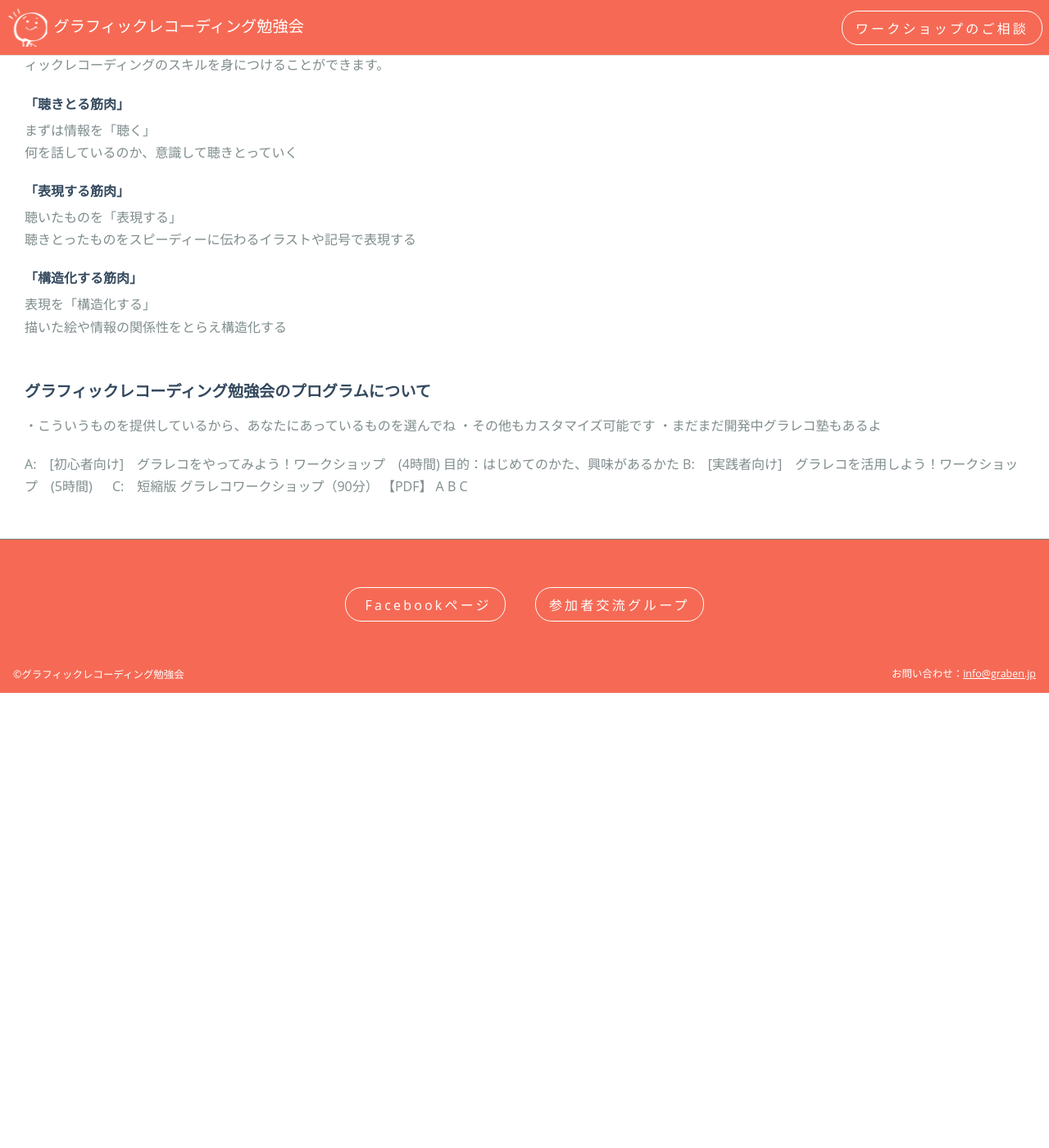
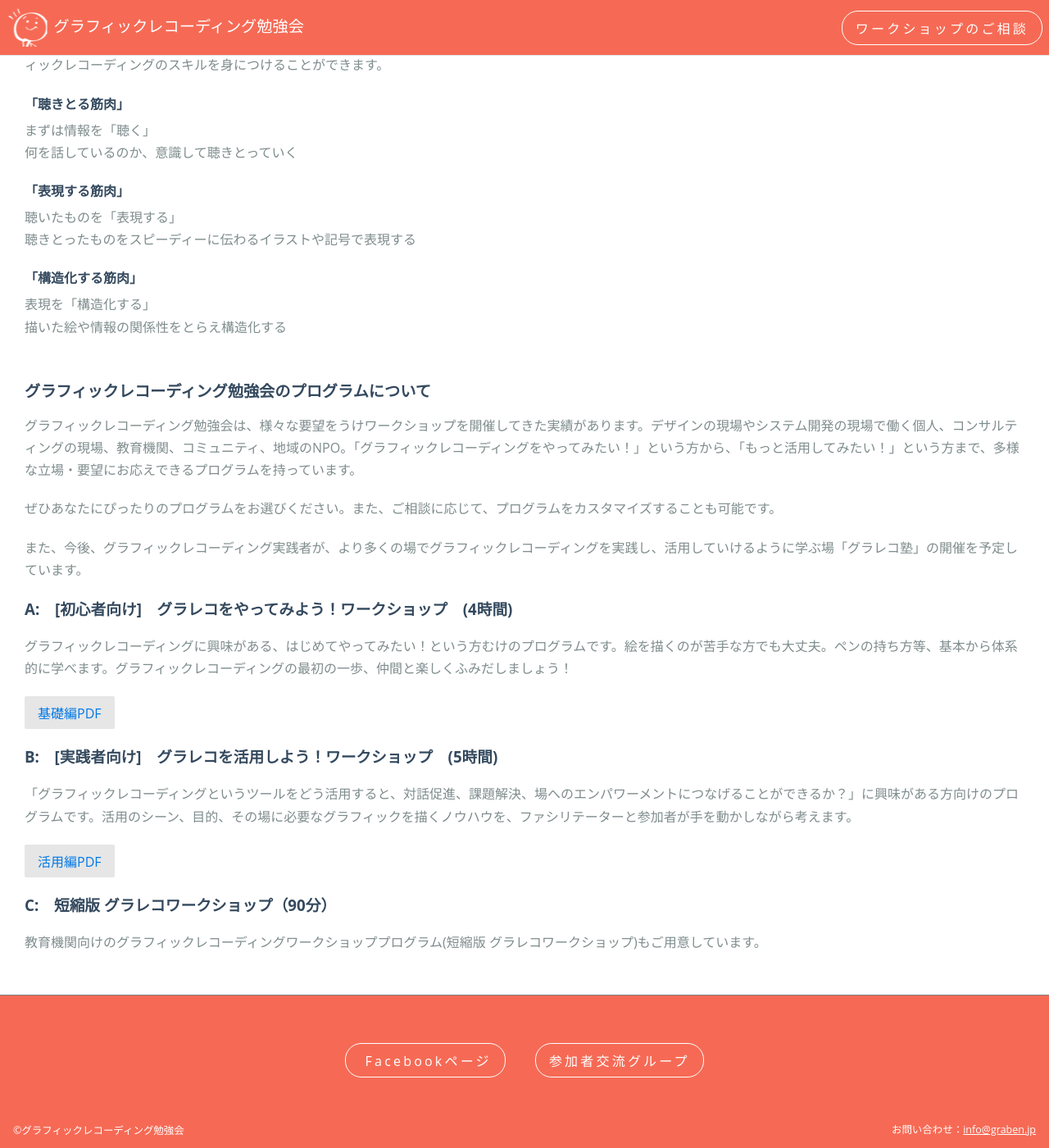
Before and after one commit to beijaflor/graben-site, a Jekyll site: the page built from workshop.html, in a window 1280 px wide and 1400 px high, scrolled down 905 px. Shown: the whole window at 82% size. Built offline with Jekyll 4.4.1, drawn with Linux system fonts in a browser that asks for light colours; nearby versions of some CDN libraries; before the commit the page ends 1750 px from its top, so only the background shows below that.

Commit message:
fix workshop page and add pdf files

```diff
--- a/workshop.html
+++ b/workshop.html
@@ -45,21 +45,19 @@ layout: page
 <section class="page-section">
   <h2 class="page-subHeader">グラフィックレコーディング勉強会のプログラムについて</h2>
 
-  <p>・こういうものを提供しているから、あなたにあっているものを選んでね
-    ・その他もカスタマイズ可能です
-    ・まだまだ開発中グラレコ塾もあるよ</p>
+  <p>グラフィックレコーディング勉強会は、様々な要望をうけワークショップを開催してきた実績があります。デザインの現場やシステム開発の現場で働く個人、コンサルティングの現場、教育機関、コミュニティ、地域のNPO。「グラフィックレコーディングをやってみたい！」という方から、「もっと活用してみたい！」という方まで、多様な立場・要望にお応えできるプログラムを持っています。</p>
+  <p>ぜひあなたにぴったりのプログラムをお選びください。また、ご相談に応じて、プログラムをカスタマイズすることも可能です。</p>
+  <p>また、今後、グラフィックレコーディング実践者が、より多くの場でグラフィックレコーディングを実践し、活用していけるように学ぶ場「グラレコ塾」の開催を予定しています。</p>
 
-  A:　[初心者向け]　グラレコをやってみよう！ワークショップ　(4時間)
-    目的：はじめてのかた、興味があるかた
+  <h3 class="page-smallHeader">A:　[初心者向け]　グラレコをやってみよう！ワークショップ　(4時間)</h3>
+  <p>グラフィックレコーディングに興味がある、はじめてやってみたい！という方むけのプログラムです。絵を描くのが苦手な方でも大丈夫。ペンの持ち方等、基本から体系的に学べます。グラフィックレコーディングの最初の一歩、仲間と楽しくふみだしましょう！</p>
+  <p><a href="/pdf/グラレコ勉強会のWSとは【基礎編】160206.pdf" class="pure-button">基礎編PDF</a></p>
 
-  B:　[実践者向け]　グラレコを活用しよう！ワークショップ　(5時間)
+  <h3 class="page-smallHeader">B:　[実践者向け]　グラレコを活用しよう！ワークショップ　(5時間)</h3>
+  <p>「グラフィックレコーディングというツールをどう活用すると、対話促進、課題解決、場へのエンパワーメントにつなげることができるか？」に興味がある方向けのプログラムです。活用のシーン、目的、その場に必要なグラフィックを描くノウハウを、ファシリテーターと参加者が手を動かしながら考えます。</p>
+  <p><a href="/pdf/グラレコ勉強会のWSとは【活用編】160206.pdf" class="pure-button">活用編PDF</a></p>
 
+  <h3 class="page-smallHeader">C:　短縮版 グラレコワークショップ（90分）</h3>
+  <p>教育機関向けのグラフィックレコーディングワークショッププログラム(短縮版 グラレコワークショップ)もご用意しています。</p>
 
-  C:　短縮版 グラレコワークショップ（90分）
-
-
-  【PDF】
-   A
-   B
-   C
 </section>
```
Also changed, not shown: 2 other files.
